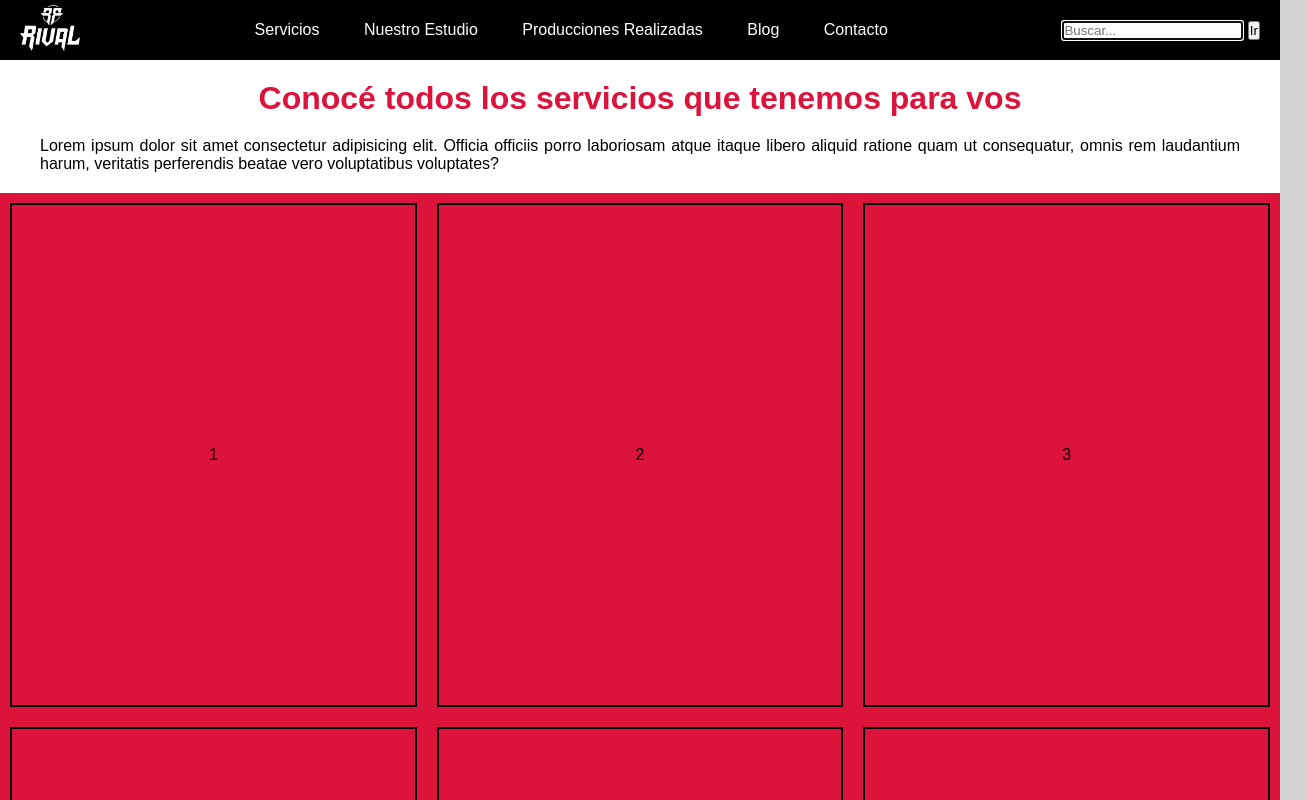
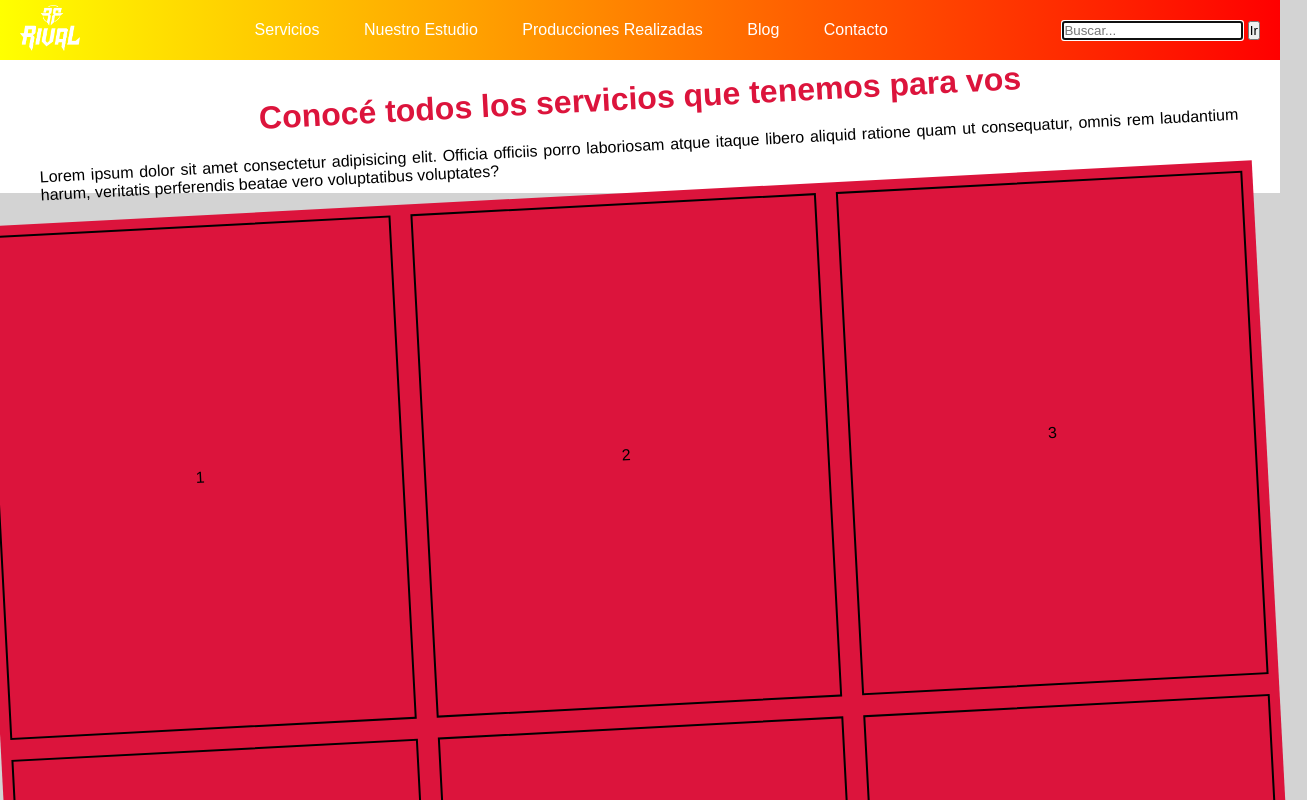
Before and after one commit to YamilVentura/rivalProducciones, a plain HTML site: page pages/servicios.html in a window 1280 px wide. Shown: the top 800 px of the page, 1307 px wide, since content can reach past the window. Drawn offline with Linux system fonts and the light colour scheme.

Commit message:
animaciones

```diff
--- a/css/style.css
+++ b/css/style.css
@@ -25,7 +25,7 @@ body {
 }
 
 .header {
-    background-color: black;
+    background-image: linear-gradient(to left, red , yellow);
     padding-left: 20px;
     padding-right: 20px;
     color: white;
@@ -91,6 +91,7 @@ body {
 
 
 h1 {
+    transform: rotate(-3deg);
     color: crimson;
     text-align: center;
     padding-top: 20px;
@@ -98,6 +99,7 @@ h1 {
 }
 
 .main_index_p {
+
     text-align: justify;
     padding-left: 20px;
     padding-right: 20px;
@@ -105,6 +107,7 @@ h1 {
 }
 
 .main_servicios_p {
+    transform: rotate(-3deg);
     text-align: justify;
     padding-left: 20px;
     padding-right: 20px;
@@ -112,6 +115,7 @@ h1 {
 }
 
 .servicios_cards {
+    transform: rotate(-3deg);
     background-color: crimson;
     grid-column: 1 / span 3;
     display: grid;
```
